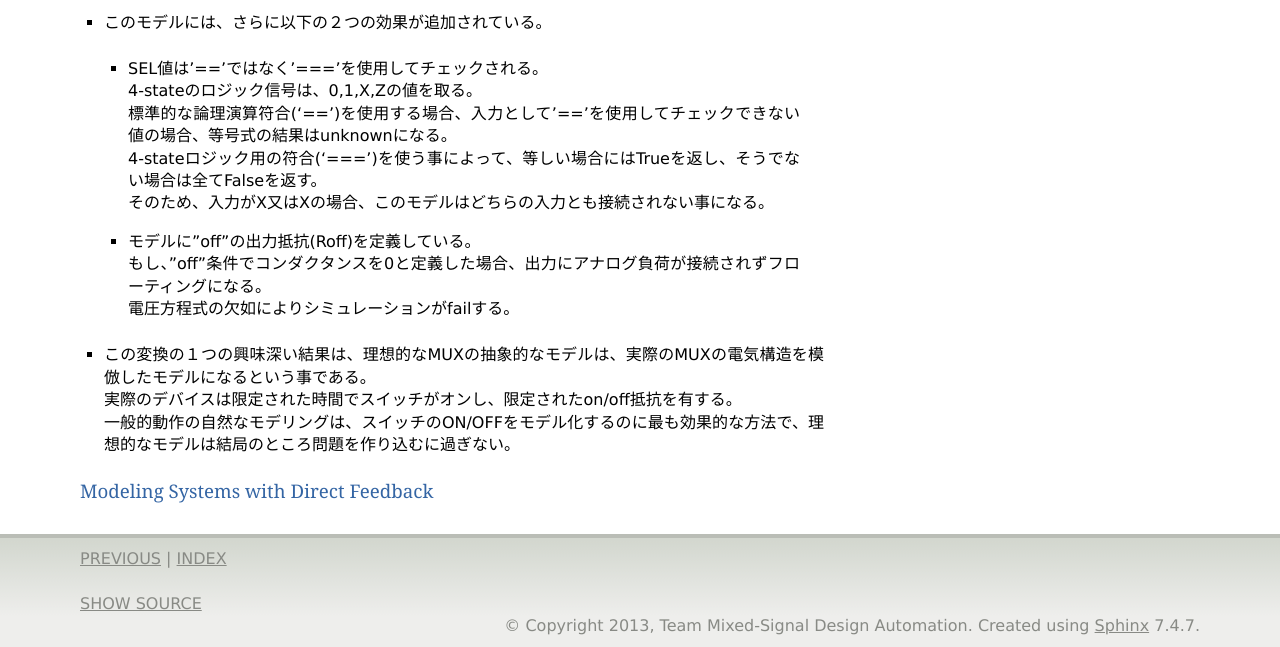
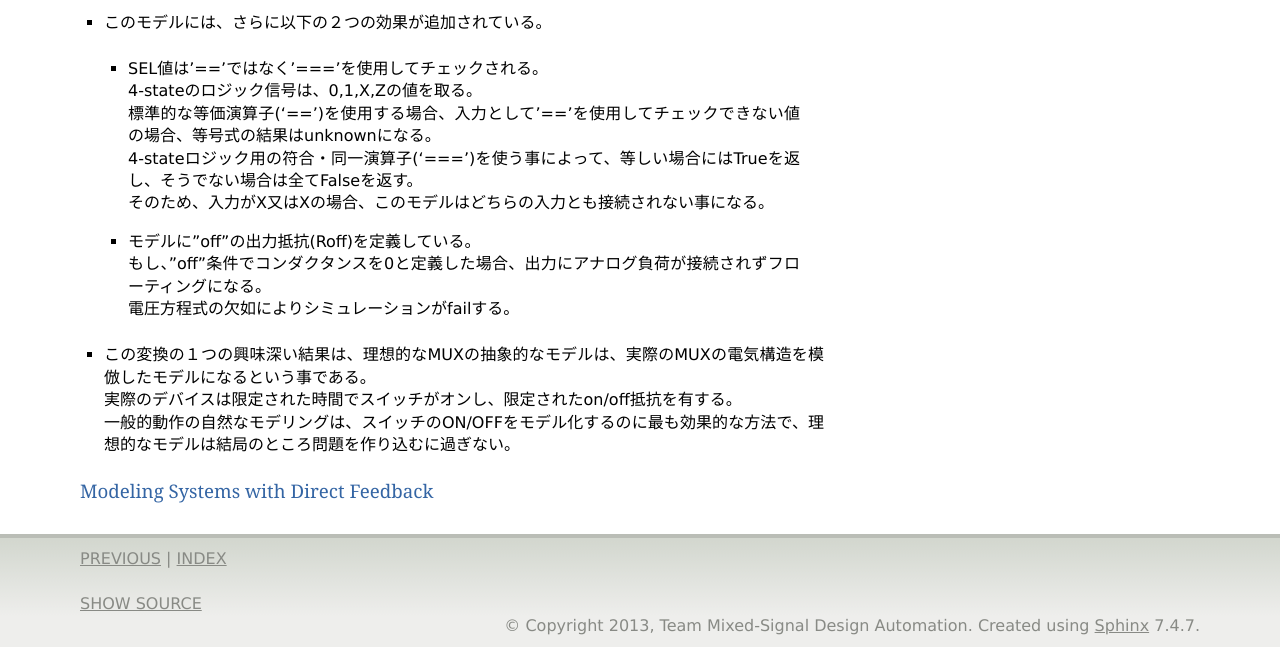
Before and after one commit to mizutomo/MSMG, a Sphinx documentation site: the page built from source/Ch3_AMS_Behavioral_Modeling.rst, in a window 1280 px wide and 900 px high, scrolled down 26252 px, cut to the strip 253-900 px from the top of the window. Built offline with Sphinx 7.4.7, drawn with Linux system fonts in a browser that asks for light colours.

Commit message:
VerilogAMSの文法ミスを修正しました。

```diff
--- a/source/Ch3_AMS_Behavioral_Modeling.rst
+++ b/source/Ch3_AMS_Behavioral_Modeling.rst
@@ -893,8 +893,8 @@ Example of Modeling with Proper Continuity
 
   * | SEL値は'=='ではなく'==='を使用してチェックされる。
     | 4-stateのロジック信号は、0,1,X,Zの値を取る。
-    | 標準的な論理演算符合('==')を使用する場合、入力として'=='を使用してチェックできない値の場合、等号式の結果はunknownになる。
-    | 4-stateロジック用の符合('===')を使う事によって、等しい場合にはTrueを返し、そうでない場合は全てFalseを返す。
+    | 標準的な等価演算子('==')を使用する場合、入力として'=='を使用してチェックできない値の場合、等号式の結果はunknownになる。
+    | 4-stateロジック用の符合・同一演算子('===')を使う事によって、等しい場合にはTrueを返し、そうでない場合は全てFalseを返す。
     | そのため、入力がX又はXの場合、このモデルはどちらの入力とも接続されない事になる。
 
 
```
Also changed, not shown: 2 other files.
